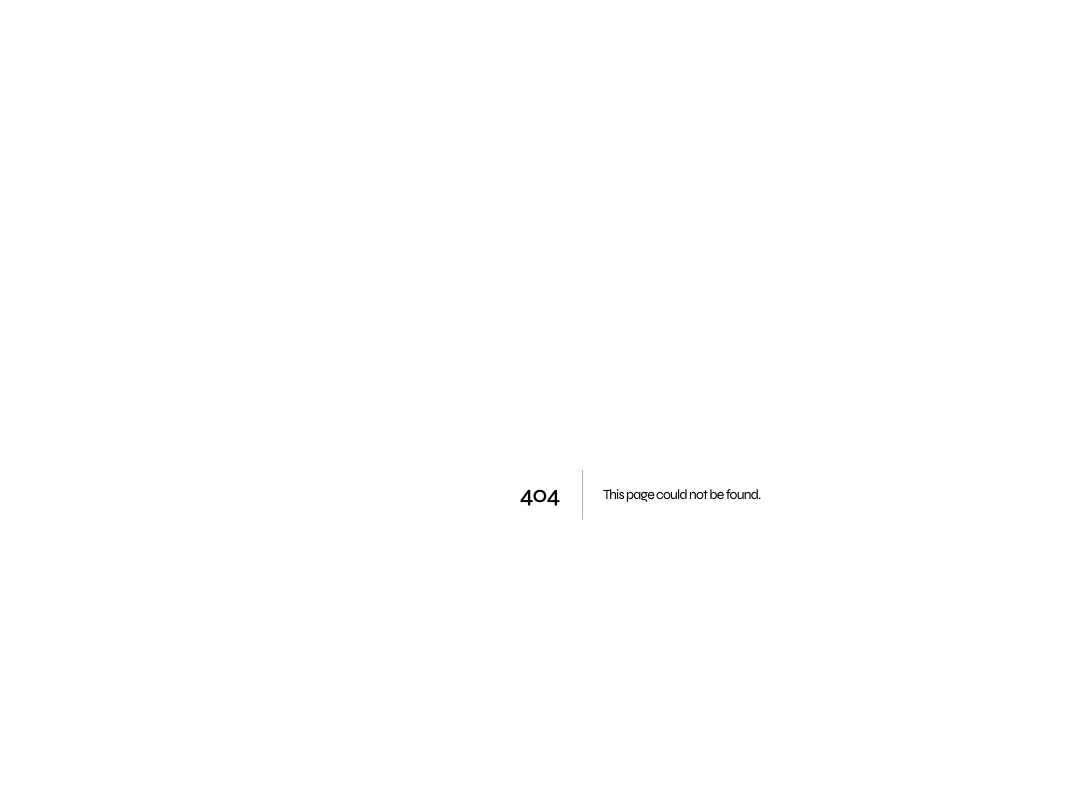
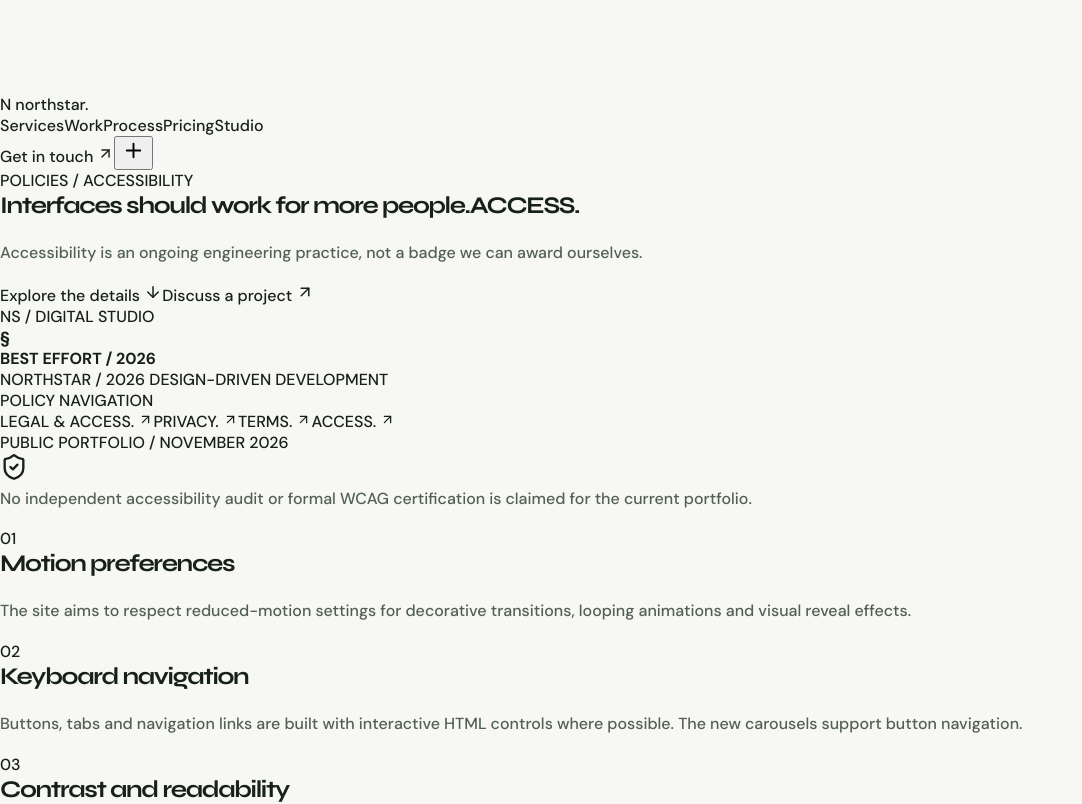
Before and after one commit to Akopyan0/Northstar---Portfolio, a Next.js app: page /accessibility in a window 1280 px wide. Before the commit this address had no page. Shown: the top 804 px of the page, without its empty margins (0-1082 px from the left). Built offline with nearby package versions, Linux system fonts and the light colour scheme.

Commit message:
Publish 20 statically generated routes with page-specific metadata and 404 validation

```diff
--- /dev/null
+++ b/app/[slug]/page.tsx
@@ -0,0 +1,17 @@
+import {notFound} from "next/navigation";
+import type {Metadata} from "next";
+import StudioPage from "../StudioPage";
+import {pageRegistry,allPages} from "../portfolio-pages";
+
+type Params={params:Promise<{slug:string}>};
+export function generateStaticParams(){return allPages.map(p=>({slug:p.slug}));}
+export const dynamicParams=false;
+export async function generateMetadata({params}:Params):Promise<Metadata>{
+ const {slug}=await params;const page=pageRegistry[slug];
+ if(!page)return {title:"Page not found | Northstar Studio"};
+ return {title:page.accent+" | Northstar Studio",description:page.intro,openGraph:{title:page.accent+" — Northstar Studio",description:page.intro,type:"website"}};
+}
+export default async function Page({params}:Params){
+ const {slug}=await params;const page=pageRegistry[slug];if(!page)notFound();
+ return <StudioPage spec={page}/>;
+}
```
